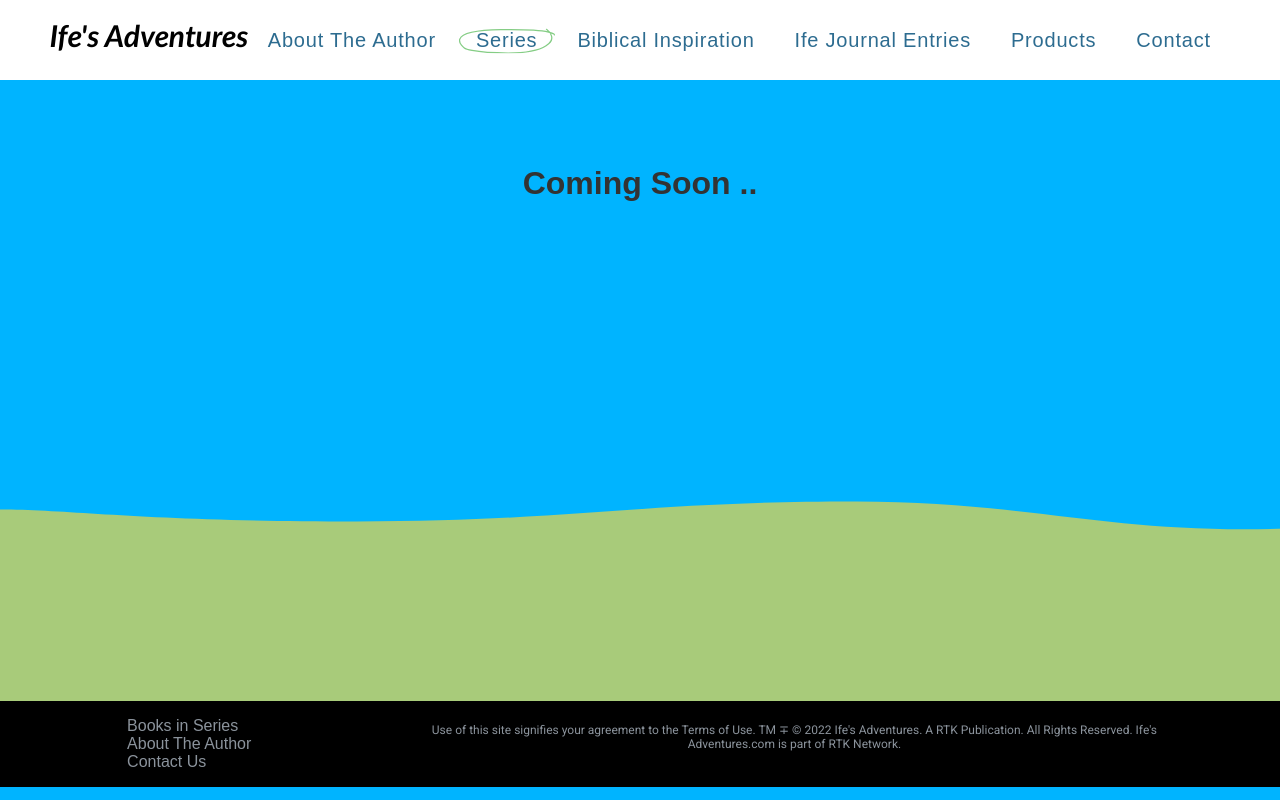
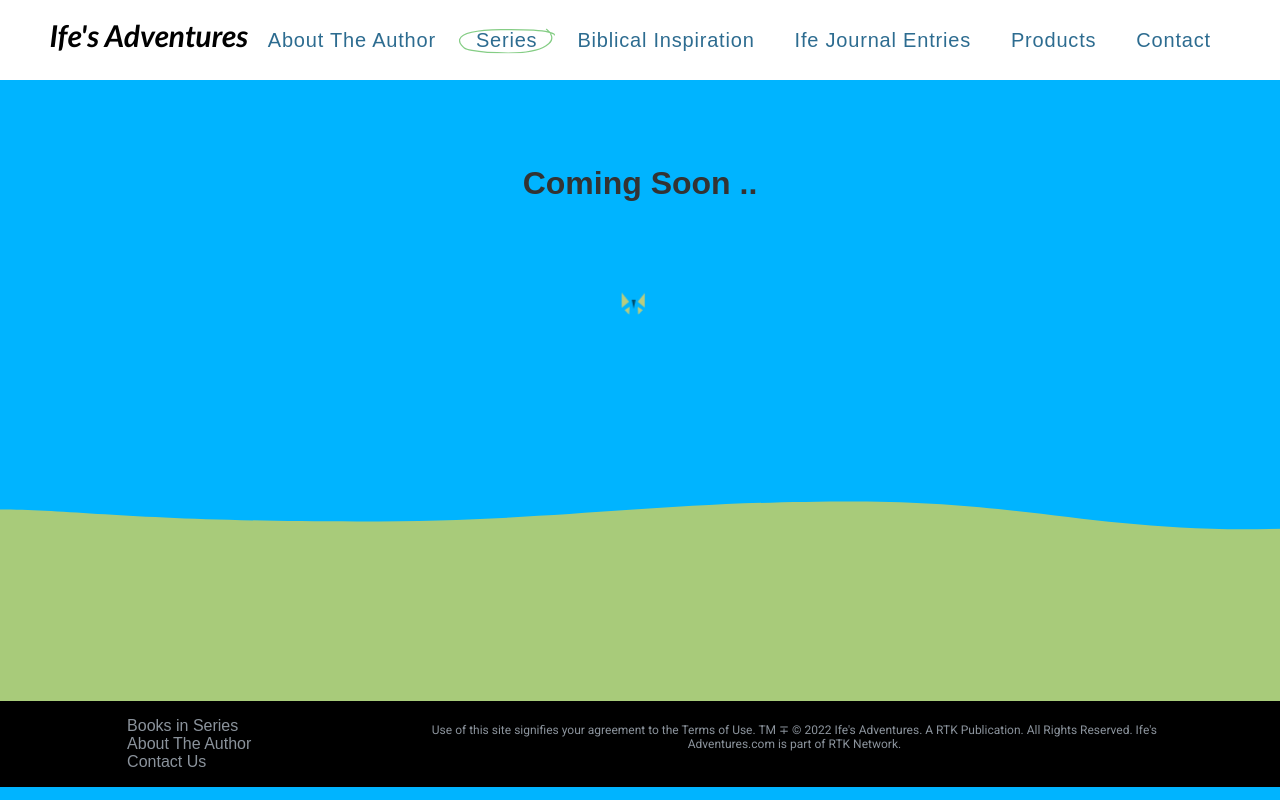
Before and after one commit to ebisLab/ife-adventures, a React (Create React App) app: page /books-in-series in a window 1280 px wide. Built offline with nearby package versions, Linux system fonts and the light colour scheme; a web font is replaced by a local one.

Commit message:
butterfly

```diff
--- a/src/pages/BooksInSeries.js
+++ b/src/pages/BooksInSeries.js
@@ -1,10 +1,23 @@
-import React from 'react'
+import React from 'react';
+import butterfly from '../styles/butterfly.css'
 
 export default function BooksInSeries() {
   return (
     <div style={{backgroundColor: '#00b4ff'}}>
         <div style={{minHeight: '50vh'}}>
             <h1 style={{padding: '5% 15% 5%'}}>Coming Soon ..</h1>
+
+            <div class="butterfly-rotate">
+              <div class="butterfly-box">
+                <div class="butterfly">
+                  <div class="wing wing-left"></div>
+                  <div class="main"></div>
+                  <div class="wing wing-right"></div>
+                </div>
+              </div>
+            </div>
+
+
         </div>
         <div
             style={{
@@ -14,7 +27,7 @@ export default function BooksInSeries() {
             }}
             >
 
-            </div>
+        </div>
     </div>
   )
 }
--- /dev/null
+++ b/src/styles/butterfly.css
@@ -0,0 +1,119 @@
+.butterfly-rotate {
+    position: relative;
+    width: 2.5rem;
+    margin: 0 auto;
+    right: 0;
+    animation: rotate 3s -2.25s ease-in-out infinite;
+  }
+
+  @keyframes box-move {
+    0% {
+      transform: translateX(-1rem);
+    }
+    50% {
+      transform: translateX(1.4rem);
+    }
+    100% {
+      transform: translateX(-1rem);
+    }
+  }
+  .butterfly-box {
+    animation: box-move 3s ease-in-out infinite;
+  }
+
+  @keyframes move {
+    0% {
+      transform: translateY(0.2rem);
+    }
+    100% {
+      transform: translateY(0.6rem);
+    }
+  }
+  .butterfly {
+      /* position: relative;
+          left: -21px;
+    top: -117px; */
+    display: flex;
+    justify-content: center;
+    align-items: flex-end;
+    animation: move 3s infinite alternate;
+    opacity: 0.8;
+  }
+  .butterfly .main {
+    width: 0.3rem;
+    height: 0.6rem;
+    margin: 0 0.1rem 0.35rem;
+    box-sizing: border-box;
+    border-top: 0.6rem solid #000;
+    border-left: 0.15rem solid transparent;
+    border-bottom: 0;
+    border-right: 0.15rem solid transparent;
+    opacity: 0.7;
+  }
+  .butterfly .wing {
+    width: 0.8rem;
+    height: 1.4rem;
+    position: relative;
+    opacity: 1;
+  }
+  .butterfly .wing::before, .butterfly .wing::after {
+    content: "";
+    display: inline-block;
+    box-sizing: border-box;
+  }
+  .butterfly .wing-right {
+    transform-origin: left center;
+    transform: rotateY(75deg);
+    animation: flap 0.35s ease-in-out infinite;
+  }
+  .butterfly .wing-right::before {
+    border-left: 0;
+    border-right: 0.8rem solid #e6d260;
+    border-bottom: 0.4rem solid transparent;
+    border-top: 0.6rem solid transparent;
+  }
+  .butterfly .wing-right::after {
+    position: absolute;
+    bottom: 0;
+    left: 0;
+    border-right: 0;
+    border-left: 0.5rem solid #e6d260;
+    border-bottom: 0.3rem solid transparent;
+    border-top: 0.3rem solid transparent;
+    transform-origin: top left;
+    transform: rotate(-5deg);
+  }
+  .butterfly .wing-left {
+    transform-origin: right center;
+    transform: rotateY(75deg);
+    animation: flap 0.35s ease-in-out infinite;
+  }
+  .butterfly .wing-left::before {
+    border-right: 0;
+    border-left: 0.8rem solid #e6d260;
+    border-bottom: 0.4rem solid transparent;
+    border-top: 0.6rem solid transparent;
+  }
+  .butterfly .wing-left::after {
+    position: absolute;
+    bottom: 0;
+    right: 0;
+    border-left: 0;
+    border-right: 0.5rem solid #e6d260;
+    border-bottom: 0.3rem solid transparent;
+    border-top: 0.3rem solid transparent;
+    transform-origin: top right;
+    transform: rotate(5deg);
+  }
+
+  @keyframes flap {
+    0% {
+      transform: rotateY(0deg);
+    }
+    45% {
+      transform: rotateY(75deg);
+    }
+    100% {
+      transform: rotateY(0deg);
+    }
+  }
```
